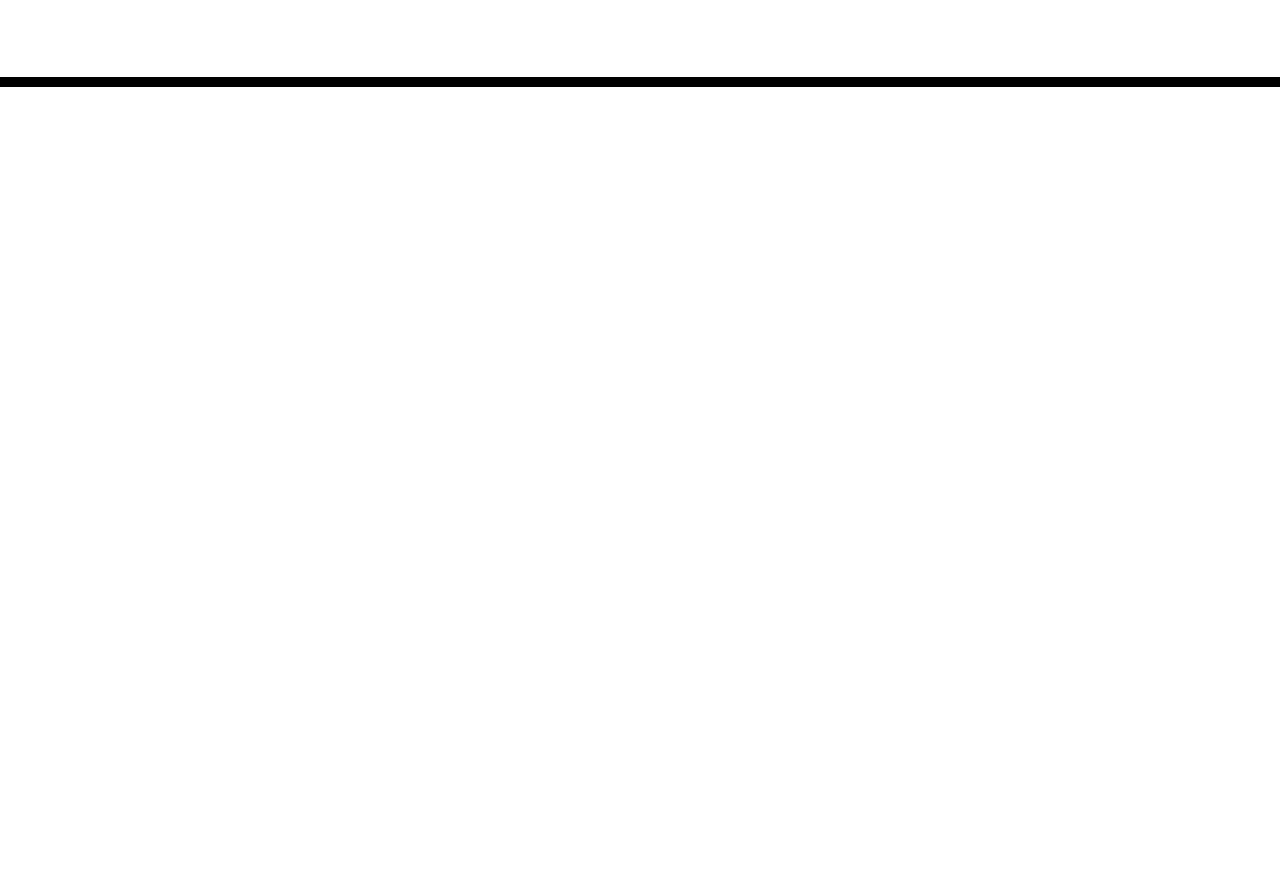
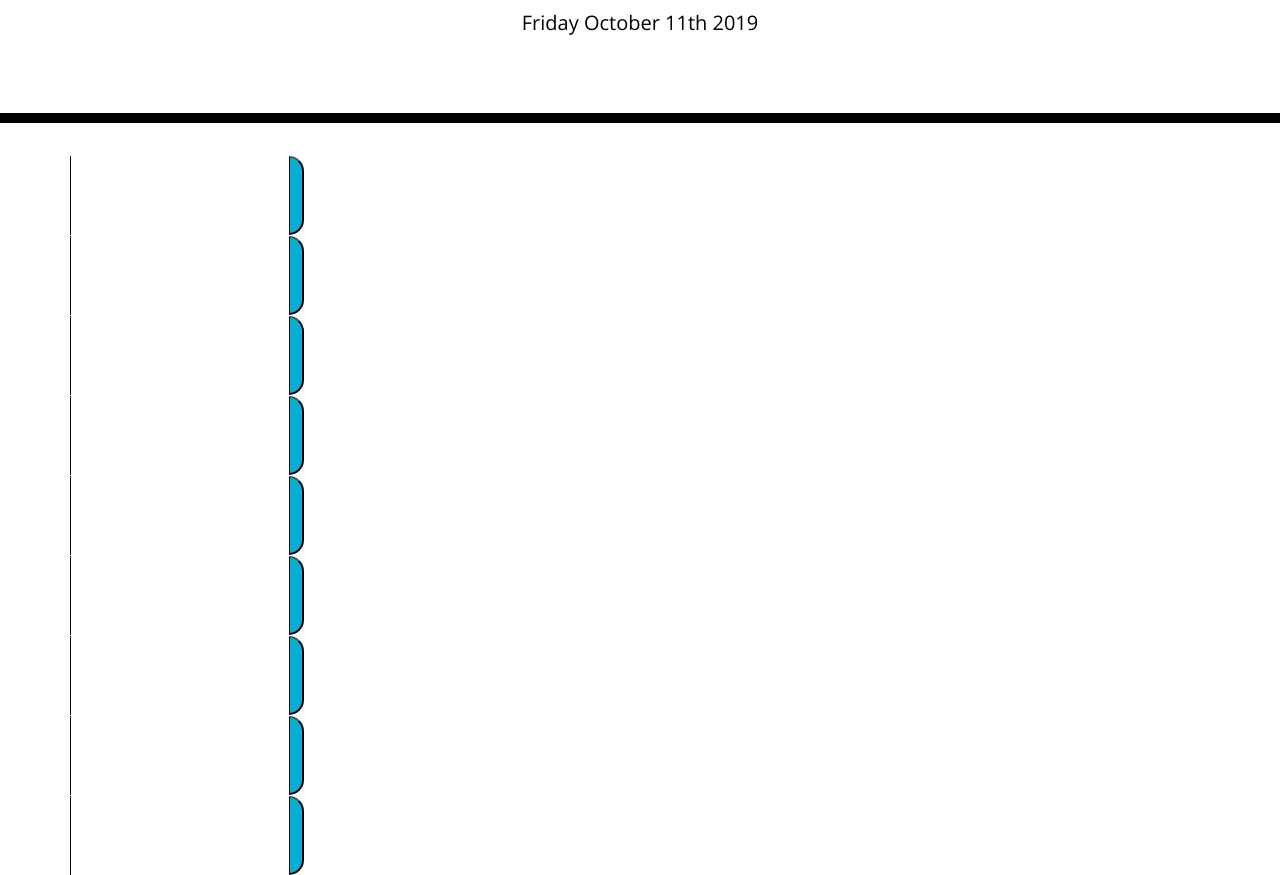
Before and after one commit to libersword/day-planner, a plain HTML site: page index.html in a window 1280 px wide. Shown: the part 181-1056 px from the top of the page. Before the commit the page ends 800 px from the top, so only its background shows below. Drawn offline with nearby package versions, Linux system fonts and the light colour scheme.

Commit message:
Added fields in HTML, psuedo code in js and set todays current date in header

```diff
--- a/index.html
+++ b/index.html
@@ -30,9 +30,92 @@
     </header>
     <div class="container">
       <!-- Timeblocks go here -->
+      <!--9am-->
+      <div class="time-block">
+      <div class="row">
+          <div class="hour"></div>
+          <textarea class="description">
+          </textarea>
+          <button class="saveBtn"></button>
+        </div>
+      </div>
+      <!--10am-->
+      <div class="time-block">
+      <div class="row">
+          <div class="hour"></div>
+          <textarea class="description">
+          </textarea>
+          <button class="saveBtn"></button>
+        </div>
+      </div>
+      <!--11am-->
+      <div class="time-block">
+      <div class="row">
+          <div class="hour"></div>
+          <textarea class="description">
+          </textarea>
+          <button class="saveBtn"></button>
+        </div>
+      </div>
+      <!--12pm-->
+      <div class="time-block">
+      <div class="row">
+          <div class="hour"></div>
+          <textarea class="description">
+          </textarea>
+          <button class="saveBtn"></button>
+        </div>
+      </div>
+      <!--1pm-->
+      <div class="time-block">
+      <div class="row">
+          <div class="hour"></div>
+          <textarea class="description">
+          </textarea>
+          <button class="saveBtn"></button>
+        </div>
+      </div>
+      <!--2pm-->
+      <div class="time-block">
+      <div class="row">
+          <div class="hour"></div>
+          <textarea class="description">
+          </textarea>
+          <button class="saveBtn"></button>
+        </div>
+      </div>
+      <!--3pm-->
+      <div class="time-block">
+      <div class="row">
+          <div class="hour"></div>
+          <textarea class="description">
+          </textarea>
+          <button class="saveBtn"></button>
+        </div>
+      </div>
+      <!--4pm-->
+      <div class="time-block">
+      <div class="row">
+          <div class="hour"></div>
+          <textarea class="description">
+          </textarea>
+          <button class="saveBtn"></button>
+        </div>
+      </div>
+      <!--5pm-->
+      <div class="time-block">
+      <div class="row">
+          <div class="hour"></div>
+          <textarea class="description">
+          </textarea>
+          <button class="saveBtn"></button>
+        </div>
+      </div>
+
     </div>
 
     <script src="https://code.jquery.com/jquery-3.4.1.min.js"></script>
     <script src="https://cdnjs.cloudflare.com/ajax/libs/moment.js/2.24.0/moment.min.js"></script>
+    <script src="script.js"></script>
   </body>
 </html>
--- a/script.js
+++ b/script.js
@@ -0,0 +1,24 @@
+//function for setting the day of the week
+function todaysDate(){
+  //Use Moment.js to call day of the week
+  var currentDay = moment().format('dddd');
+  var currentDate = moment().format('MMMM Do YYYY');
+$('#currentDay').text(currentDay + ' ' + currentDate);
+  //print to dom current day
+}
+
+//funtion for dynamically creating input fields
+function scheduleFields(){
+  //clear when date changes
+  //set each hour to the correct hour
+
+  //when the save button is clicked, trigger save function
+}
+
+//function for setting to local storage
+function saveInput(){
+
+}
+
+todaysDate();
+scheduleFields();
```
